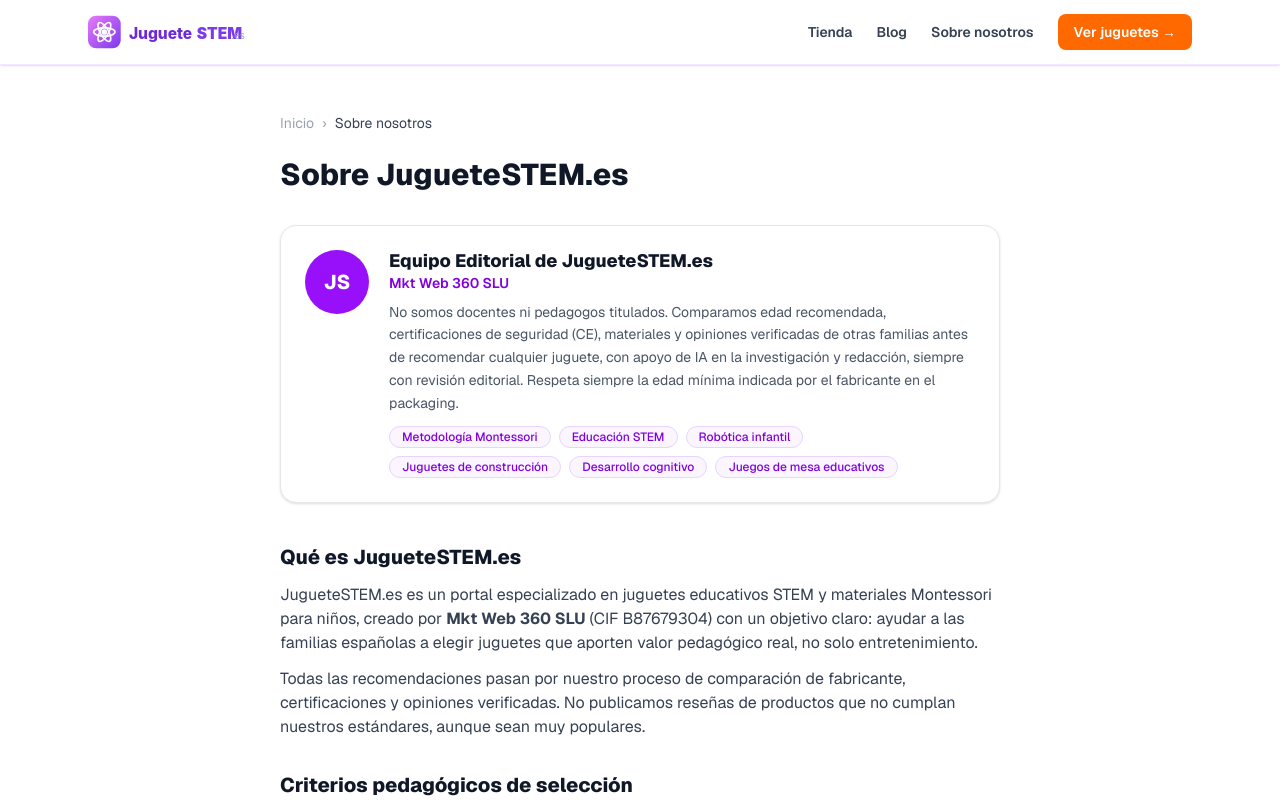
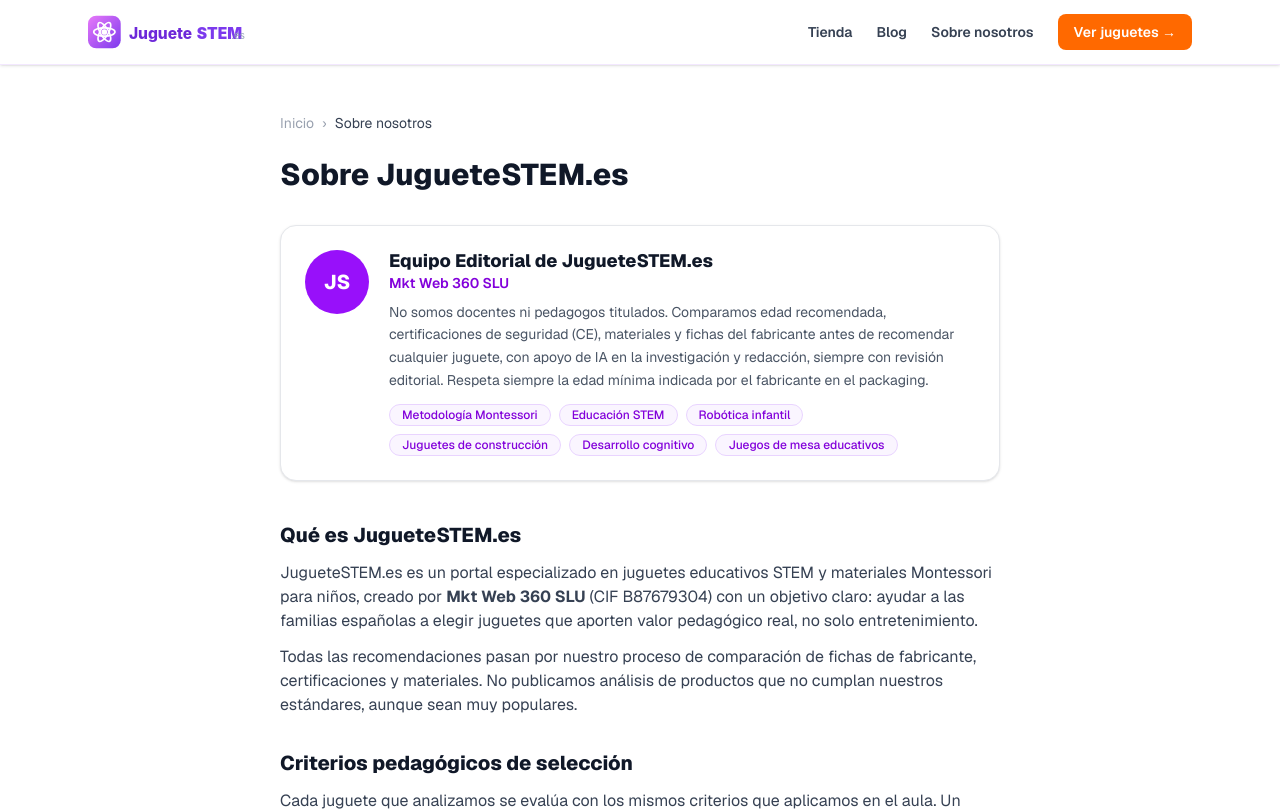
Before and after one commit to mktweb360/juguetestem, a Next.js app: page /sobre-nosotros in a window 1280 px wide. Shown: the top 811 px of the page. Built offline with nearby package versions, Linux system fonts and the light colour scheme.

Commit message:
Sobre nosotros y autor: metodología sin «opiniones verificadas»

```diff
--- a/app/blog/[slug]/page.tsx
+++ b/app/blog/[slug]/page.tsx
@@ -959,7 +959,7 @@
   "@type": "Organization",
   name: "Equipo Editorial de JugueteSTEM.es",
   url: "https://www.juguetestem.es/sobre-nosotros",
-  description: "Equipo editorial de JugueteSTEM.es (Mkt Web 360 SLU). No somos docentes titulados: comparamos edad recomendada, certificaciones de seguridad y opiniones verificadas, con apoyo de IA bajo revisión editorial.",
+  description: "Equipo editorial de JugueteSTEM.es (Mkt Web 360 SLU). No somos docentes titulados: comparamos edad recomendada, certificaciones de seguridad y fichas del fabricante, con apoyo de IA bajo revisión editorial.",
   knowsAbout: ["juguetes educativos", "metodología Montessori", "educación STEM", "robótica infantil", "juguetes de construcción", "desarrollo cognitivo infantil"],
 };
 
--- a/app/sobre-nosotros/page.tsx
+++ b/app/sobre-nosotros/page.tsx
@@ -14,7 +14,7 @@
   "@type": "Organization",
   name: "Equipo Editorial de JugueteSTEM.es",
   url: `${SITE_URL}/sobre-nosotros`,
-  description: "Equipo editorial de JugueteSTEM.es (Mkt Web 360 SLU). No somos docentes ni pedagogos titulados: comparamos edad recomendada, certificaciones de seguridad, materiales y opiniones verificadas de familias antes de recomendar cualquier juguete, con apoyo de IA en investigación y redacción bajo revisión editorial. Respeta siempre la edad mínima indicada por el fabricante.",
+  description: "Equipo editorial de JugueteSTEM.es (Mkt Web 360 SLU). No somos docentes ni pedagogos titulados: comparamos edad recomendada, certificaciones de seguridad, materiales y fichas del fabricante antes de recomendar cualquier juguete, con apoyo de IA en investigación y redacción bajo revisión editorial. Respeta siempre la edad mínima indicada por el fabricante.",
   knowsAbout: [
     "juguetes educativos",
     "metodología Montessori",
@@ -101,8 +101,8 @@
             </p>
             <p className="text-gray-600 text-sm leading-relaxed mb-3">
               No somos docentes ni pedagogos titulados. Comparamos edad recomendada,
-              certificaciones de seguridad (CE), materiales y opiniones verificadas de
-              otras familias antes de recomendar cualquier juguete, con apoyo de IA en
+              certificaciones de seguridad (CE), materiales y fichas del fabricante
+              antes de recomendar cualquier juguete, con apoyo de IA en
               la investigación y redacción, siempre con revisión editorial. Respeta
               siempre la edad mínima indicada por el fabricante en el packaging.
             </p>
@@ -141,8 +141,8 @@
             </p>
             <p className="mt-3">
               Todas las recomendaciones pasan por nuestro proceso de comparación
-              de fabricante, certificaciones y opiniones verificadas. No
-              publicamos reseñas de productos que no cumplan nuestros
+              de fichas de fabricante, certificaciones y materiales. No
+              publicamos análisis de productos que no cumplan nuestros
               estándares, aunque sean muy populares.
             </p>
           </section>
```
